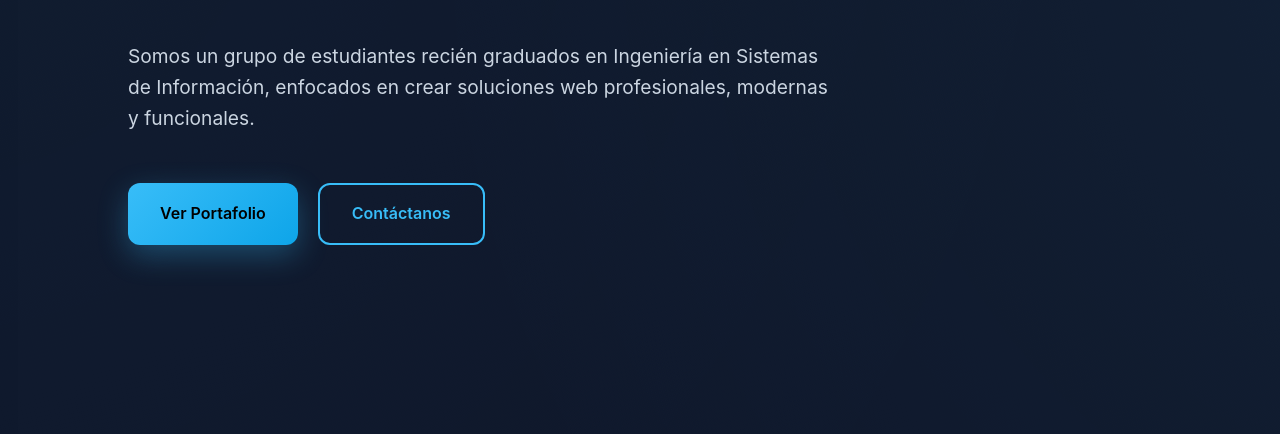
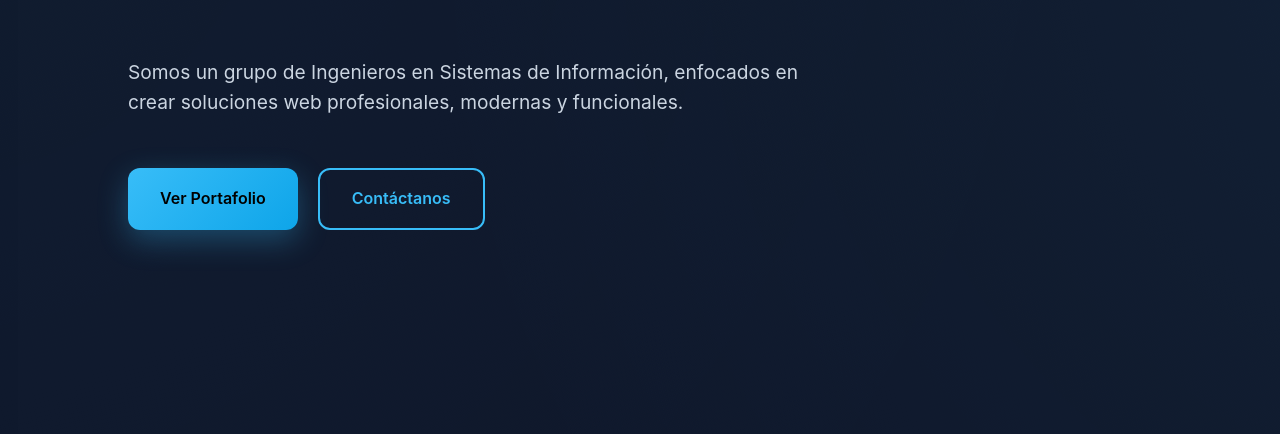
Before and after one commit to Fabri0607/CoreWeb-Solutions-Portfolio, a plain HTML site: page index.html in a window 1280 px wide. Shown: the part 364-798 px from the top of the page. Drawn offline with Linux system fonts and the light colour scheme.

Commit message:
Info update

```diff
--- a/index.html
+++ b/index.html
@@ -78,7 +78,7 @@
         <h2>Transformamos ideas en experiencias web memorables</h2>
 
         <p>
-            Somos un grupo de estudiantes recién graduados en Ingeniería en Sistemas de Información,
+            Somos un grupo de Ingenieros en Sistemas de Información,
             enfocados en crear soluciones web profesionales, modernas y funcionales.
         </p>
 
```
